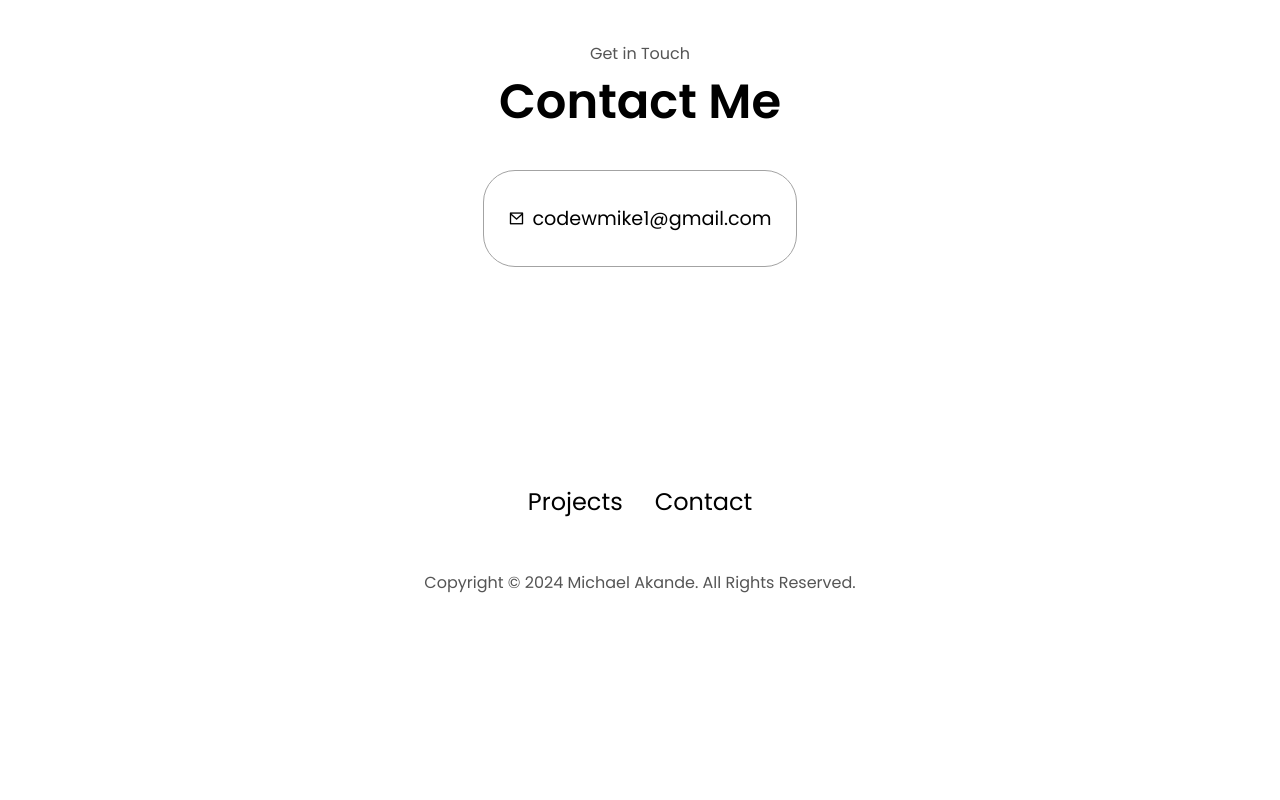
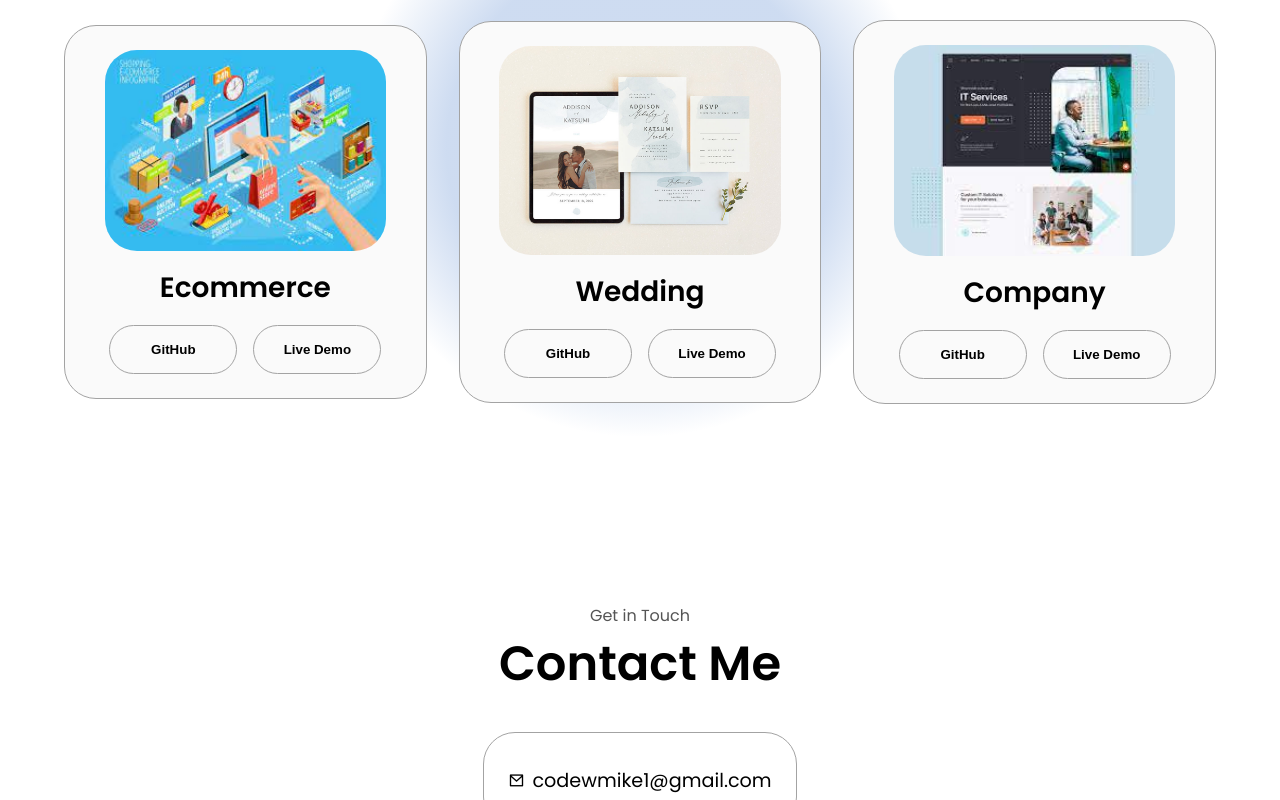
Before and after one commit to mikebeenmadeit/portfolio2, a plain HTML site: page index.html in a window 1280 px wide. Shown: the part 836-1636 px from the top of the page. Before the commit the page ends 1478 px from the top, so only its background shows below. Drawn offline with nearby package versions, Linux system fonts and the light colour scheme.

Commit message:
Update index.html

```diff
--- a/index.html
+++ b/index.html
@@ -92,6 +92,8 @@
     <i class="ri-arrow-down-double-fill icon arrow" onclick="location.href=''"></i>
 
 </section>
+-->
+
 
 
 <section id="expereince">
@@ -204,7 +206,7 @@
 
 </section>
 
-    -->
+
 
 
 <section id="projects">
@@ -218,7 +220,7 @@
             </div>
             <h2 class="experience-sub-title project-title">Ecommerce</h2>
             <div class="btn-container">
-                 <!--   <button class="btn btn-color-2 project-btn" onclick="window.open('https://github.com/mikebeenmadeit/Shopping.git', '_blank')">GitHub</button>  -->
+                   <button class="btn btn-color-2 project-btn" onclick="window.open('https://github.com/mikebeenmadeit/Shopping.git', '_blank')">GitHub</button>
 
 
                 <button class="btn btn-color-2 project-btn" onclick="window.open('https://mikebeenmadeit.github.io/Shopping/', '_blank')">Live Demo</button>
@@ -232,7 +234,7 @@
             </div>
             <h2 class="experience-sub-title project-title">Wedding</h2>
             <div class="btn-container">
-              <!--   <button class="btn btn-color-2 project-btn" onclick="window.open('https://github.com/mikebeenmadeit/-KemiTim.github.io.git', '_blank')">GitHub</button>  -->
+                <button class="btn btn-color-2 project-btn" onclick="window.open('https://github.com/mikebeenmadeit/-KemiTim.github.io.git', '_blank')">GitHub</button>
 
 
                 <button class="btn btn-color-2 project-btn" onclick="window.open('https://mikebeenmadeit.github.io/-KemiTim.github.io/weddingparty.html', '_blank')">Live Demo</button>
@@ -246,7 +248,7 @@
             </div>
             <h2 class="experience-sub-title project-title">Company</h2>
             <div class="btn-container">
-                <!--   <button class="btn btn-color-2 project-btn" onclick="window.open('https://github.com/mikebeenmadeit/company.git', '_blank')">GitHub</button> -->
+                  <button class="btn btn-color-2 project-btn" onclick="window.open('https://github.com/mikebeenmadeit/company.git', '_blank')">GitHub</button>
 
 
                 <button class="btn btn-color-2 project-btn" onclick="window.open('https://mikebeenmadeit.github.io/company/', '_blank')">Live Demo</button>
```
